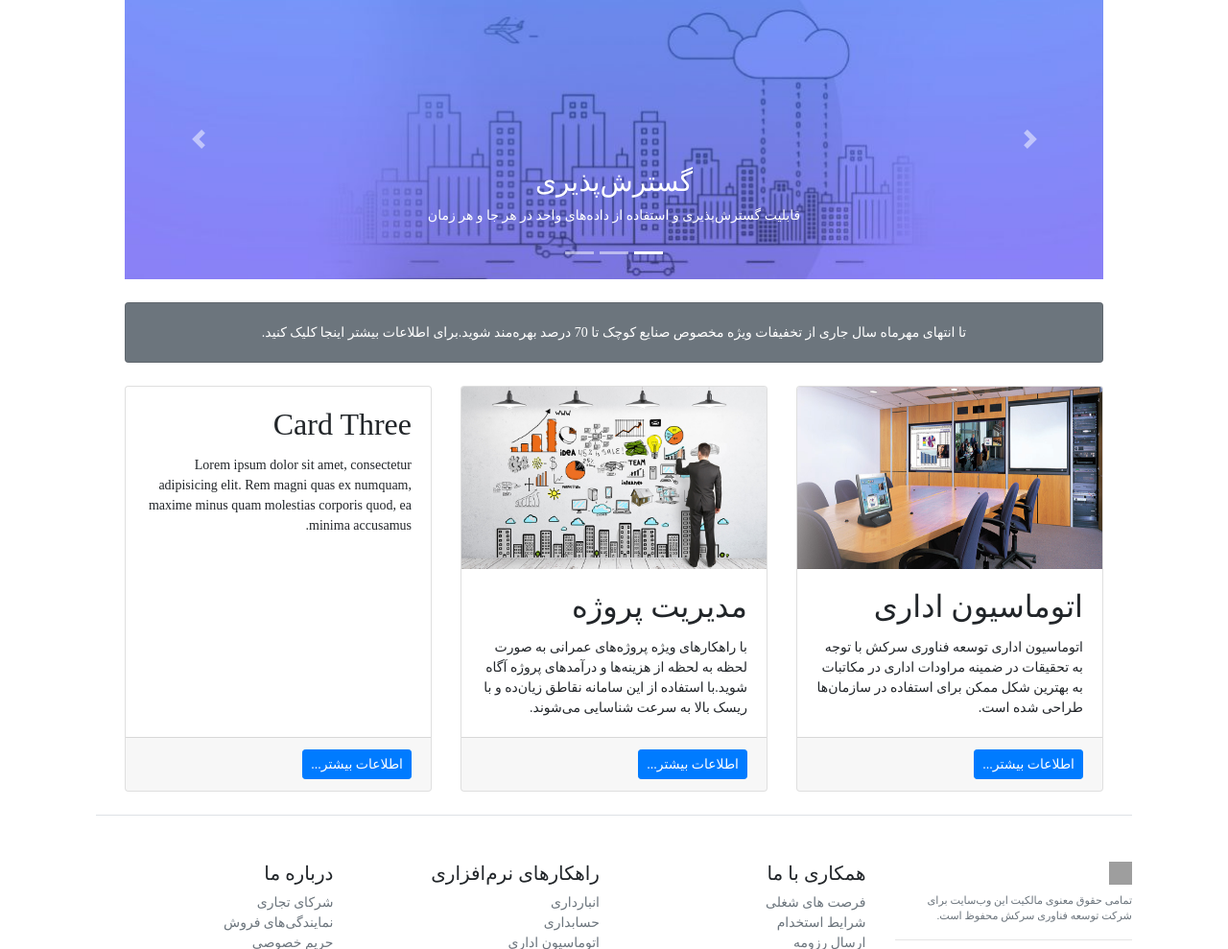
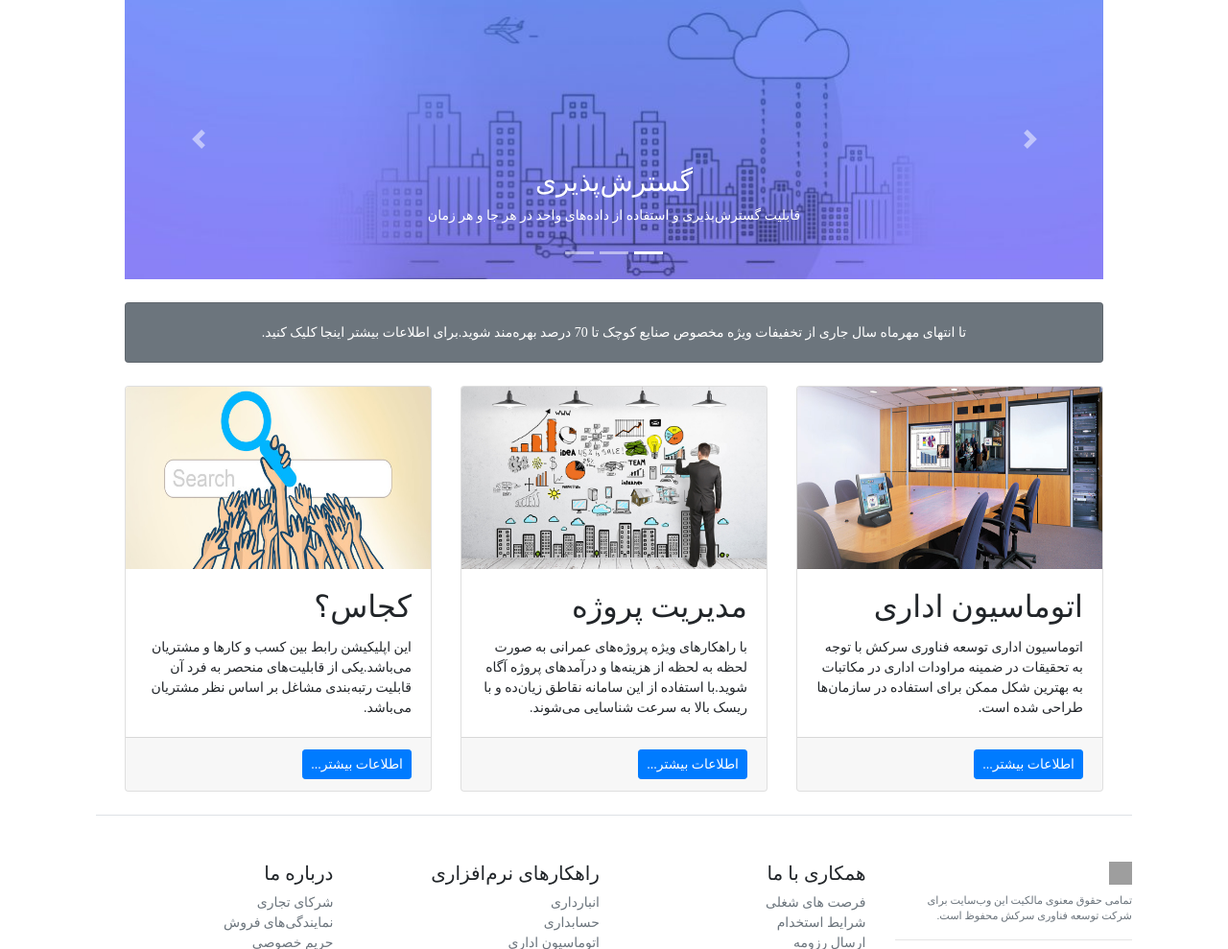
Before and after one commit to morrning/mainSite, a Symfony app: template templates/home/index.html.twig in a window 1280 px wide. Shown: the part 92-1081 px from the top of the page at 96% size. Run offline with Twig, Linux system fonts and the light colour scheme; the template is opened without the code that fills it, so the values that code supplies are empty; some libraries are stand-ins or nearby versions; some web fonts are replaced; grey boxes are pictures that could not be loaded.

Commit message:
progress

```diff
--- a/templates/home/index.html.twig
+++ b/templates/home/index.html.twig
@@ -82,9 +82,10 @@
             <!-- /.col-md-4 -->
             <div class="col-md-4 mb-4">
                 <div class="card h-100">
+                    <img class="card-img-top" src="{{ asset('images/static/kojasBanner.jpg') }}" alt="Card image cap" style="height: 190px">
                     <div class="card-body">
-                        <h2 class="card-title">Card Three</h2>
-                        <p class="card-text">Lorem ipsum dolor sit amet, consectetur adipisicing elit. Rem magni quas ex numquam, maxime minus quam molestias corporis quod, ea minima accusamus.</p>
+                        <h2 class="card-title">کجاس؟</h2>
+                        <p class="card-text">این اپلیکیشن رابط بین کسب و کارها و مشتریان می‌باشد.یکی از قابلیت‌های منحصر به فرد آن قابلیت رتبه‌بندی مشاغل بر اساس نظر مشتریان می‌باشد. </p>
                     </div>
                     <div class="card-footer">
                         <a href="#" class="btn btn-primary btn-sm">اطلاعات بیشتر...</a>
```
Also changed, not shown: public/images/static/kojasBanner.jpg (added).
